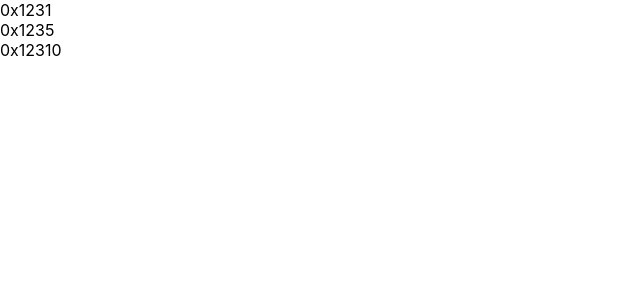
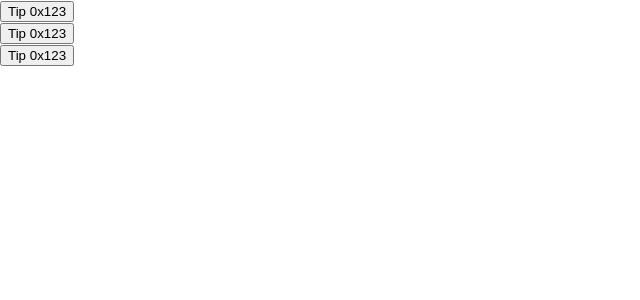
Before and after one commit to chasefleming/flipping, a React (Create React App) app: page / in a window 1280 px wide. Shown: the top 300 px of the page, without its empty margins (0-640 px from the left). Built offline with nearby package versions, Linux system fonts and the light colour scheme; what @onflow/fcl would draw is missing.

Commit message:
Create button

```diff
--- a/src/components/TipButton.js
+++ b/src/components/TipButton.js
@@ -1,8 +1,13 @@
 export default function TipButton({ address, amount }) {
+    const sendTip = async () => {
+        console.log('Sending tip...');
+        console.log('To:', address);
+        console.log('Amount:', amount);
+    };
+
     return (
         <div>
-            <span>{address}</span>
-            <span>{amount}</span>
+            <button onClick={sendTip}>Tip {address}</button>
         </div>
     );
 }
```
